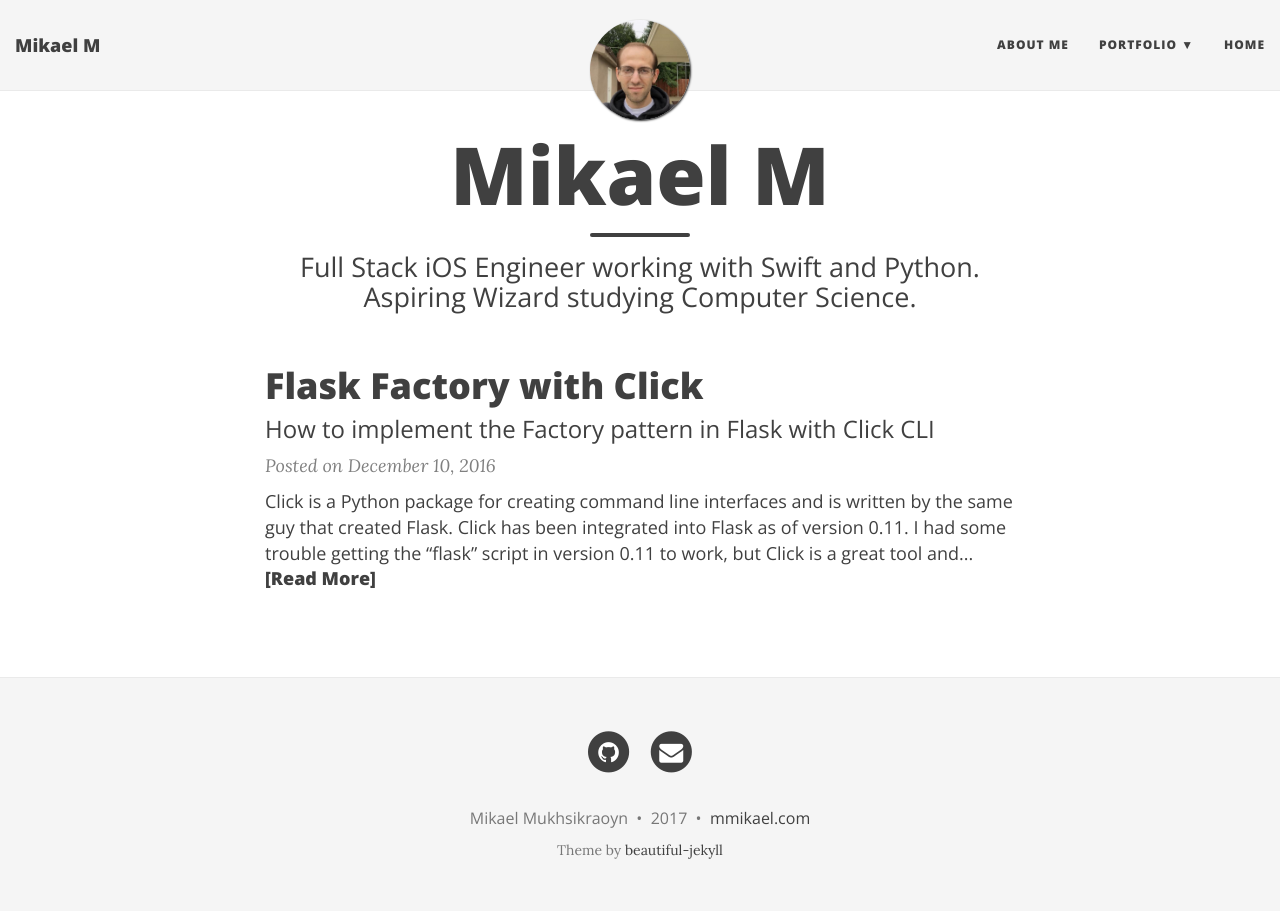
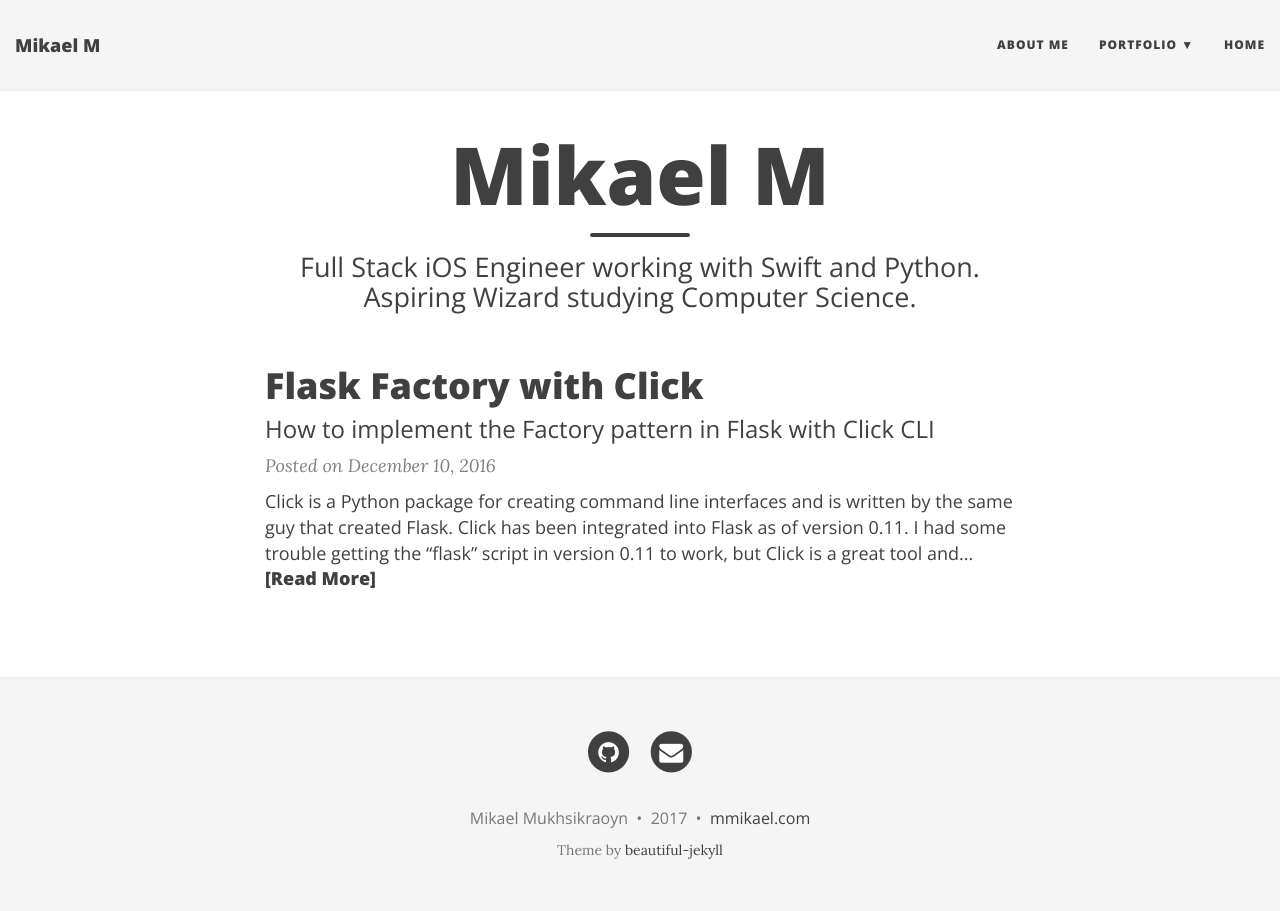
Before and after one commit to mikaelm1/mikaelm1.github.io, a Jekyll site: the page built from index.html, in a window 1280 px wide. Built offline with Jekyll 4.4.1, drawn with Linux system fonts in a browser that asks for light colours; nearby versions of some CDN libraries; the list of posts is cut into pages by our own code.

Commit message:
Update _config.yml

```diff
--- a/_config.yml
+++ b/_config.yml
@@ -30,7 +30,7 @@ navbar-links:
 
 # Image to show in the navigation bar - image must be a square (width = height)
 # Remove this parameter if you don't want an image in the navbar
-avatar: "/img/photo.jpeg"
+#avatar: "/img/photo.jpeg"
 
 # --- Footer options --- #
 
```
